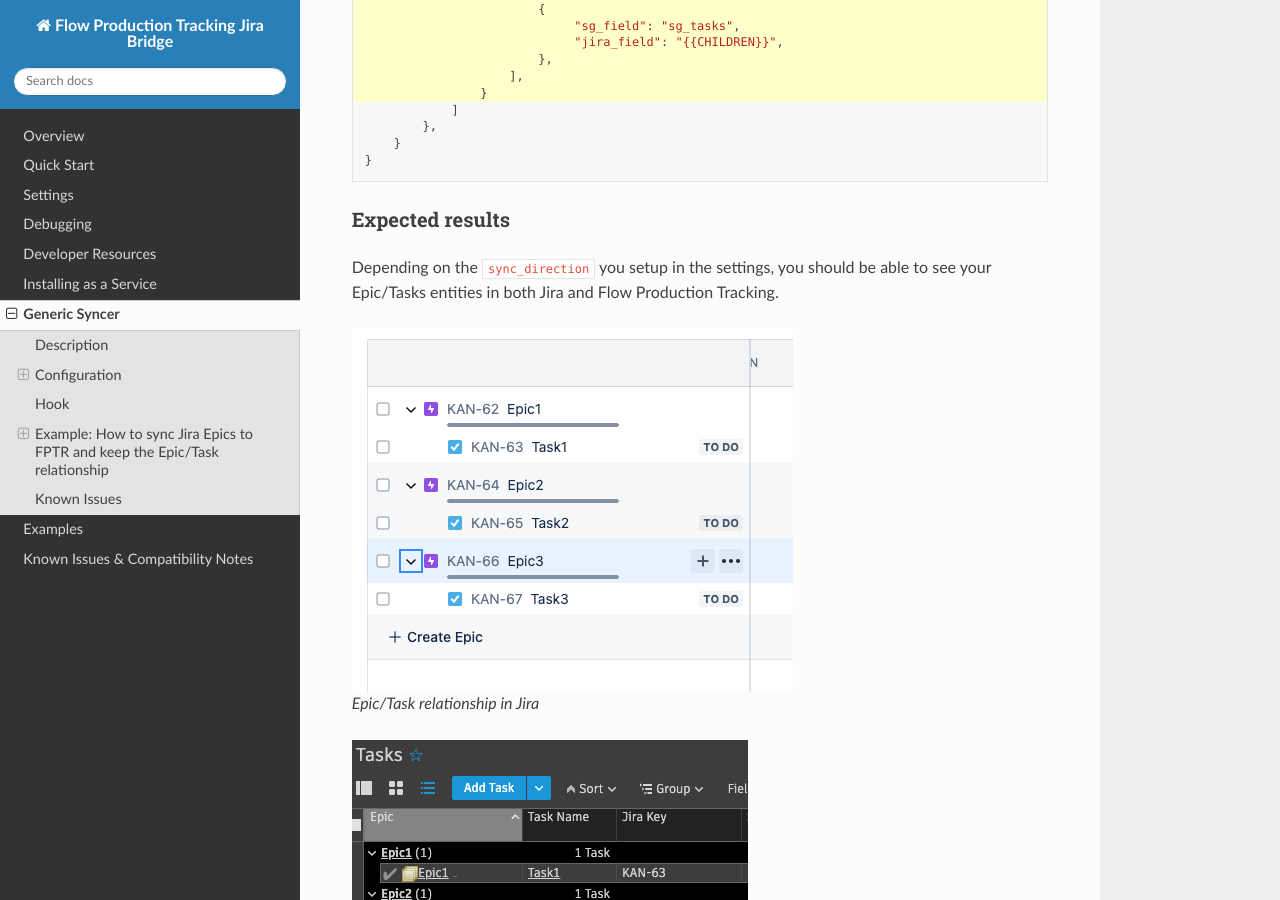
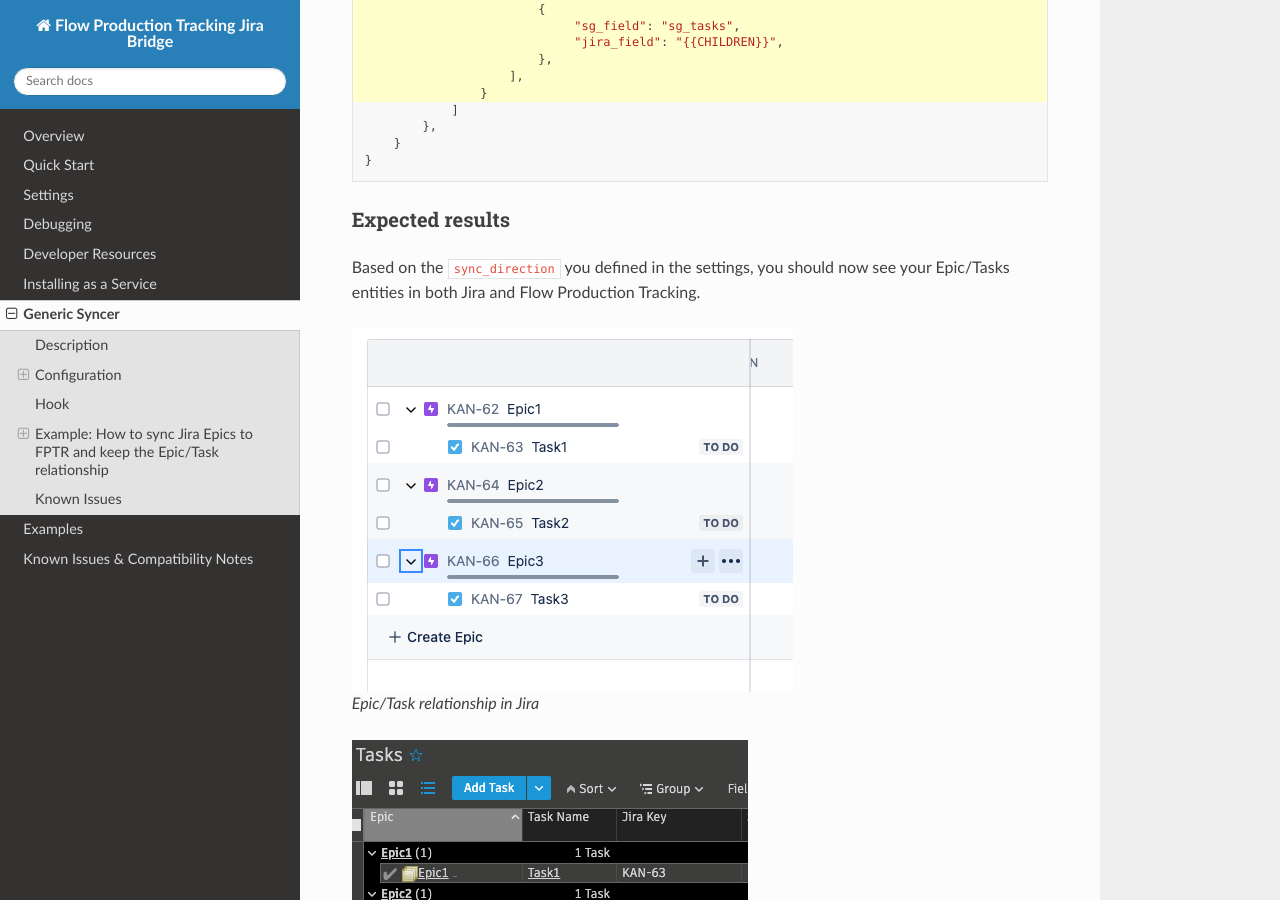
Before and after one commit to shotgunsoftware/sg-jira-bridge, a Sphinx documentation site: the page built from docs/generic_syncer.rst, in a window 1280 px wide and 900 px high, scrolled down 12885 px. Built offline with Sphinx 7.4.7 and the Read the Docs theme 3.1.0, drawn with Linux system fonts in a browser that asks for light colours.

Commit message:
Update docs/generic_syncer.rst
Co-authored-by: Martin Chesnay <104032692+mchesnay@users.noreply.github.com>

```diff
--- a/docs/generic_syncer.rst
+++ b/docs/generic_syncer.rst
@@ -594,7 +594,7 @@
 Expected results
 ================
 
-Depending on the ``sync_direction`` you setup in the settings, you should be able to see your Epic/Tasks entities in both Jira and Flow Production Tracking.
+Based on the ``sync_direction`` you defined in the settings, you should now see your Epic/Tasks entities in both Jira and Flow Production Tracking.
 
 .. figure:: _static/jira_epic_syncing.png
 
```
